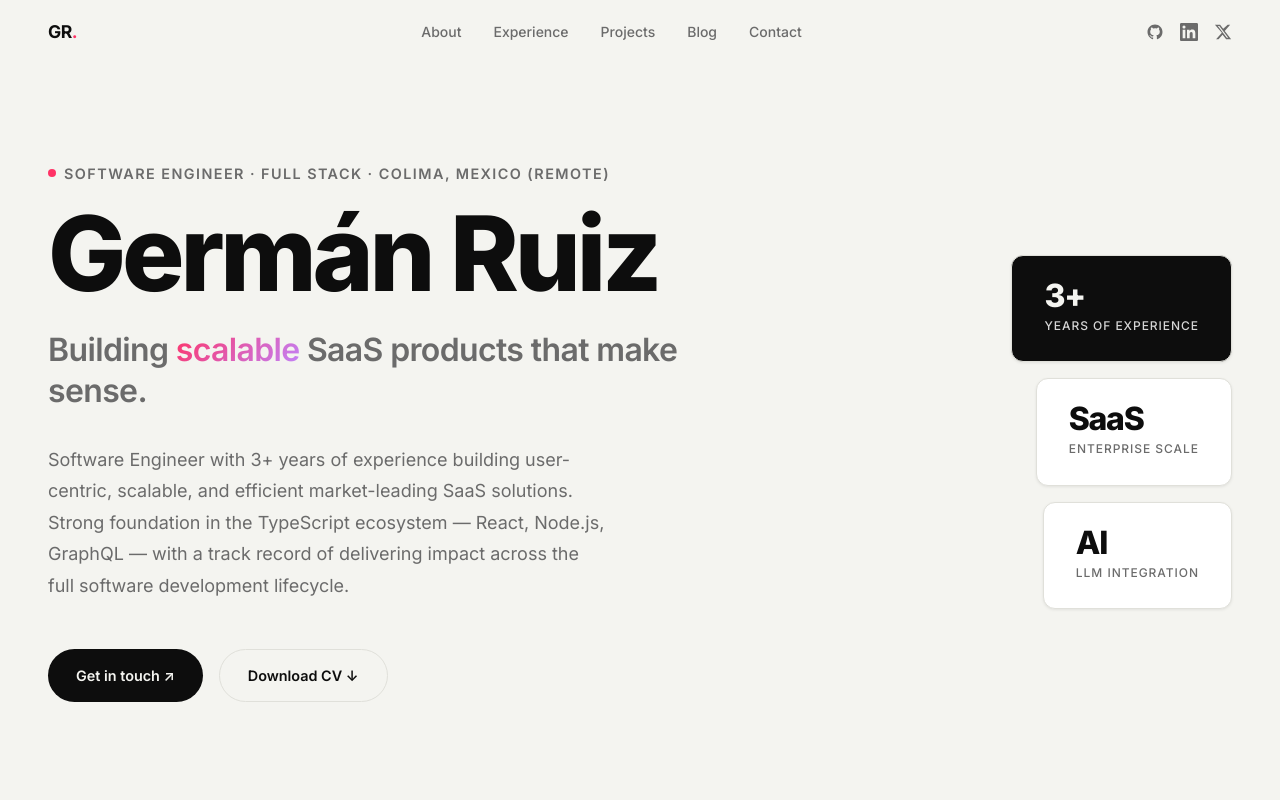
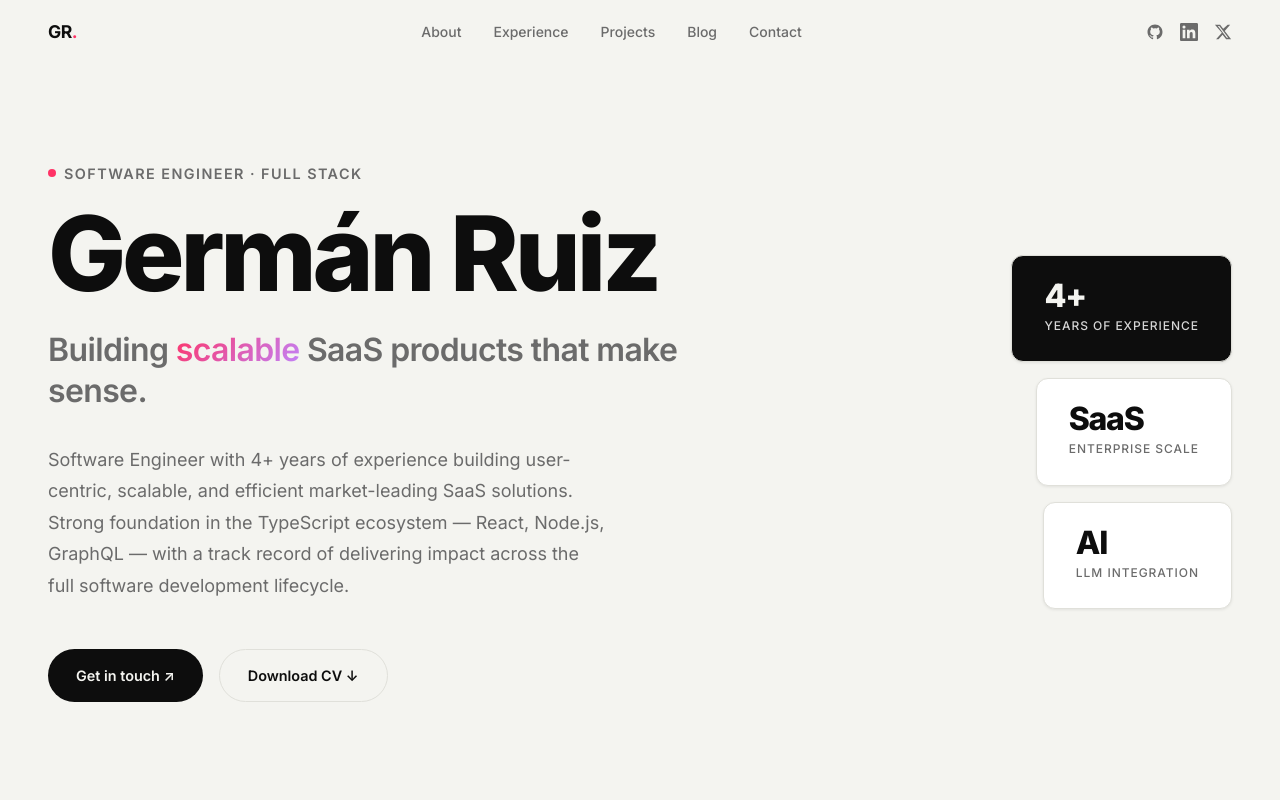
Before and after one commit to germanruzca/personal-site, a Next.js app: page / in a window 1280 px wide. Shown: the top 800 px of the page. Built offline with nearby package versions, Linux system fonts and the light colour scheme.

Commit message:
change desc

```diff
--- a/src/app/layout.tsx
+++ b/src/app/layout.tsx
@@ -12,7 +12,7 @@ export const metadata: Metadata = {
     default: 'Germán Ruiz — Software Engineer',
     template: '%s | Germán Ruiz',
   },
-  description: 'Full Stack Software Engineer with 3+ years building scalable SaaS products. TypeScript, React, Node.js, GraphQL.',
+  description: 'Full Stack Software Engineer with 4+ years building scalable SaaS products. TypeScript, React, Node.js, GraphQL.',
   keywords: ['software engineer', 'full stack', 'TypeScript', 'React', 'Node.js', 'GraphQL', 'SaaS', 'portfolio'],
   authors: [{ name: 'Germán Ruiz' }],
   creator: 'Germán Ruiz',
@@ -21,12 +21,12 @@ export const metadata: Metadata = {
     locale: 'en_US',
     siteName: 'Germán Ruiz',
     title: 'Germán Ruiz — Full Stack Software Engineer',
-    description: 'Full Stack Software Engineer with 3+ years building scalable SaaS products. TypeScript, React, Node.js, GraphQL.',
+    description: 'Full Stack Software Engineer with 4+ years building scalable SaaS products. TypeScript, React, Node.js, GraphQL.',
   },
   twitter: {
     card: 'summary_large_image',
     title: 'Germán Ruiz — Full Stack Software Engineer',
-    description: 'Full Stack Software Engineer with 3+ years building scalable SaaS products.',
+    description: 'Full Stack Software Engineer with 4+ years building scalable SaaS products.',
   },
 };
 
--- a/src/components/Footer.tsx
+++ b/src/components/Footer.tsx
@@ -113,7 +113,7 @@ export default function Footer() {
               <XIcon />
             </SocialLink>
           </Socials>
-          <Copyright>© {year} Germán Ruiz · Colima, Mexico (Remote)</Copyright>
+          <Copyright>© {year} Germán Ruiz</Copyright>
         </Right>
       </Inner>
     </FooterEl>
--- a/src/components/Hero.tsx
+++ b/src/components/Hero.tsx
@@ -227,7 +227,7 @@ export default function Hero() {
             <motion.div variants={fadeUp}>
               <EyebrowRow>
                 <Dot />
-                <Eyebrow>Software Engineer · Full Stack · Colima, Mexico (Remote)</Eyebrow>
+                <Eyebrow>Software Engineer · Full Stack</Eyebrow>
               </EyebrowRow>
             </motion.div>
 
@@ -243,7 +243,7 @@ export default function Hero() {
 
             <motion.div variants={fadeUp}>
               <Bio>
-                Software Engineer with 3+ years of experience building user-centric,
+                Software Engineer with 4+ years of experience building user-centric,
                 scalable, and efficient market-leading SaaS solutions. Strong foundation
                 in the TypeScript ecosystem — React, Node.js, GraphQL — with a track
                 record of delivering impact across the full software development lifecycle.
@@ -270,7 +270,7 @@ export default function Hero() {
             transition={{ duration: 0.6, delay: 0.3, ease: [0.22, 1, 0.36, 1] }}
           >
             <AccentCard>
-              <strong>3+</strong>
+              <strong>4+</strong>
               <span>Years of experience</span>
             </AccentCard>
           </motion.div>
```
Also changed, not shown: 1 other file (tests, documents, lock files or other folders).
